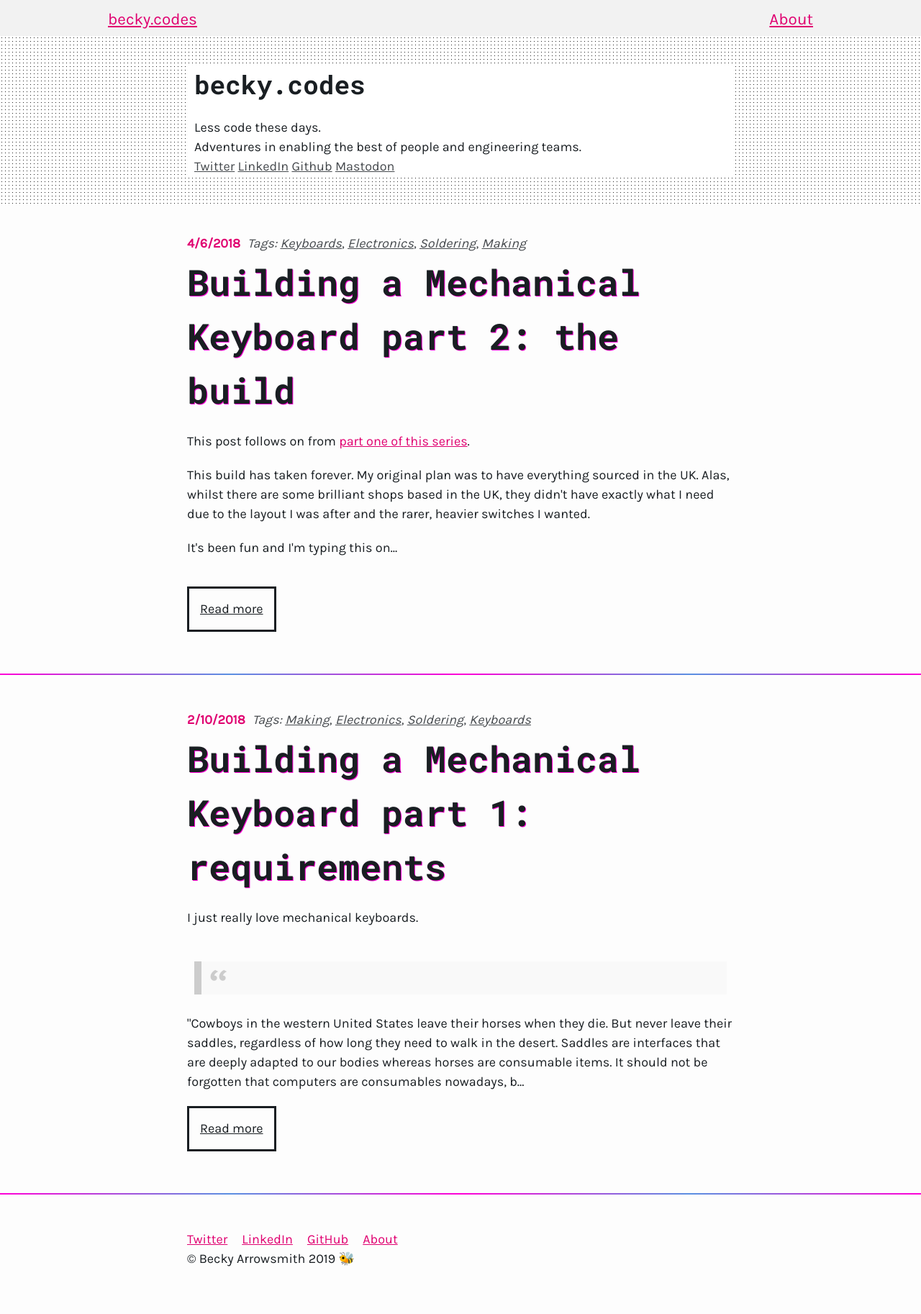
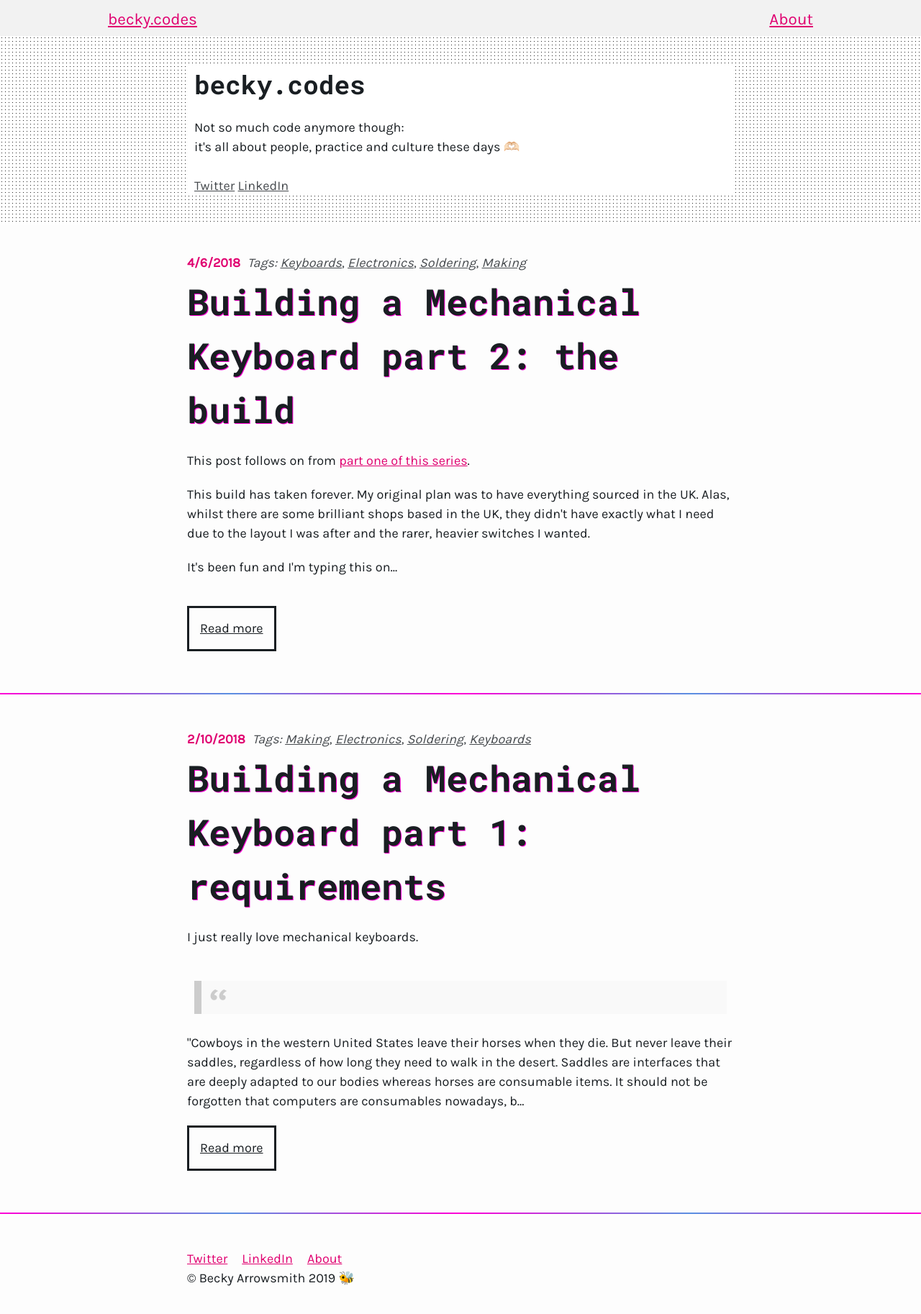
Before and after one commit to BeckyArrowsmith/blog2019, a Next.js app: page / in a window 1280 px wide. Shown: the top 1826 px of the page at 72% size. Built offline with nearby package versions, Linux system fonts and the light colour scheme.

Commit message:
Remove links
Remove github because theres nowt exciting there and remove
mastodon because its boooooring

```diff
--- a/components/Footer.js
+++ b/components/Footer.js
@@ -11,10 +11,6 @@ const Footer = () => (
         <a href="https://www.linkedin.com/in/beckyarrowsmith/">LinkedIn</a>
       </Link>
 
-      <Link href="http://github.com/BeckyArrowsmith">
-        <a>GitHub</a>
-      </Link>
-
       <Link href="/about">
         <a>About</a>
       </Link>
--- a/components/Header.js
+++ b/components/Header.js
@@ -1,4 +1,4 @@
-import Nav from "../components/Nav";
+import Nav from '../components/Nav';
 
 const Header = () => (
   <header className="Header">
@@ -7,9 +7,13 @@ const Header = () => (
     <div className="container bio">
       <h1>becky.codes</h1>
 
-            <p>Less code these days.</p>
-            <p>Adventures in enabling the best of people and engineering teams.</p>
-            <p><a href="http://twitter.com/beckycodes">Twitter</a> <a href="https://www.linkedin.com/in/beckyarrowsmith/">LinkedIn</a> <a href="http://github.com/beckyarrowsmith">Github</a> <a rel="me" href="https://hachyderm.io/@beckycodes">Mastodon</a></p>
+      <p>Not so much code anymore though:</p>
+      <p>it's all about people, practice and culture these days 🫶🏻</p>
+      <p>&nbsp;</p>
+      <p>
+        <a href="http://twitter.com/beckycodes">Twitter</a>{' '}
+        <a href="https://www.linkedin.com/in/beckyarrowsmith/">LinkedIn</a>
+      </p>
     </div>
   </header>
 );
```
Lines whose indentation alone changed are shown as unchanged.
